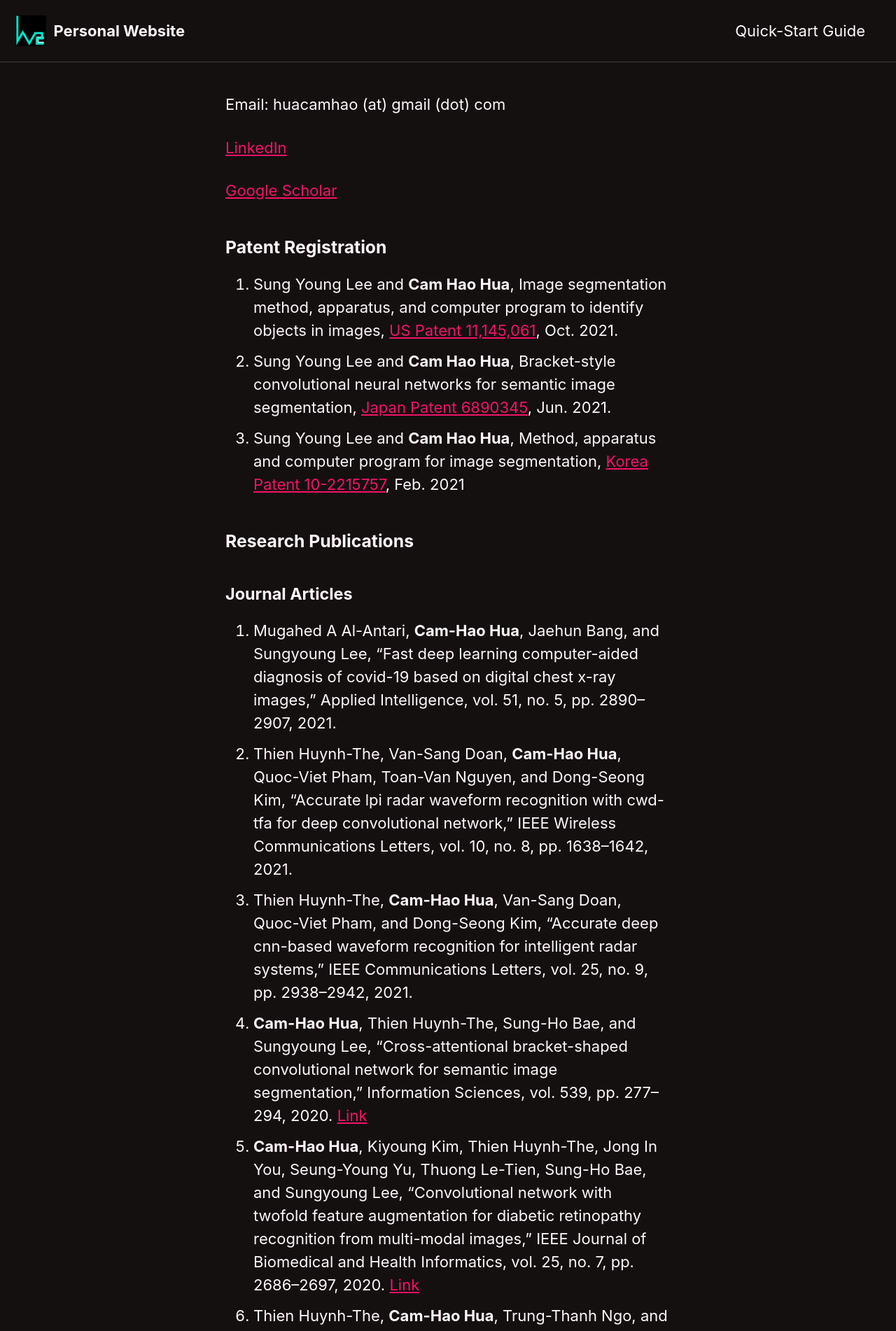
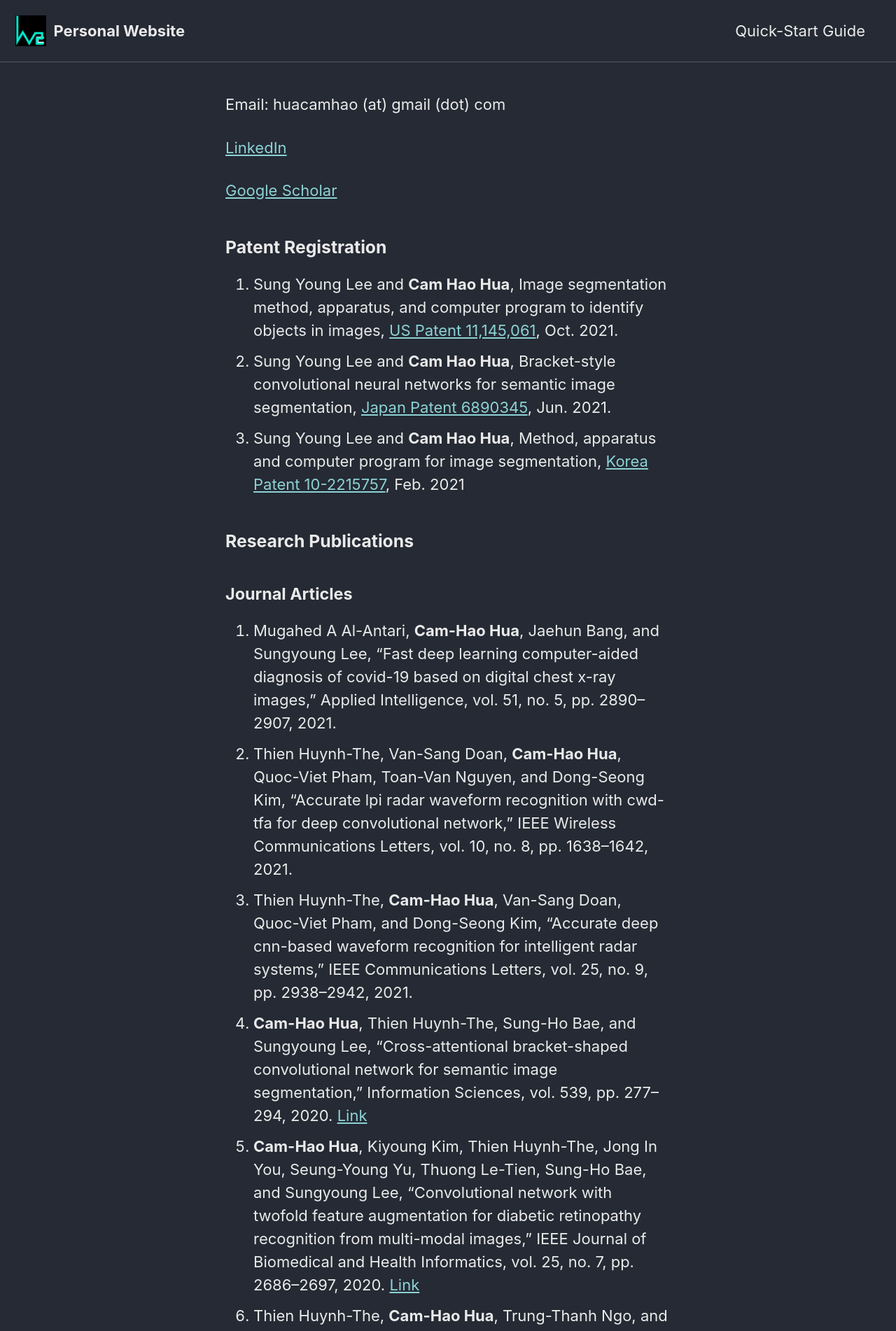
Before and after one commit to camhao168/camhao168.github.io, a Jekyll site: the page built from index.md, in a window 1280 px wide. Shown: the top 1902 px of the page at 70% size. Built offline with Jekyll 4.4.1, drawn with Linux system fonts in a browser that asks for light colours; cached includes are drawn as plain includes; our own code applies the rules of GitHub Pages for plain Markdown files; the list of posts is cut into pages by our own code.

Commit message:
Update _config.yml

```diff
--- a/_config.yml
+++ b/_config.yml
@@ -12,7 +12,7 @@
 
 # theme                  : "minimal-mistakes-jekyll"
 remote_theme           : "mmistakes/minimal-mistakes"
-minimal_mistakes_skin    : "neon" # "default", "air", "aqua", "contrast", "dark", "dirt", "neon", "mint", "plum", "sunrise"
+minimal_mistakes_skin    : "dark" # "default", "air", "aqua", "contrast", "dark", "dirt", "neon", "mint", "plum", "sunrise"
 
 # Site Settings
 locale                   : "en-US"
@@ -129,9 +129,6 @@ author:
     - label: "Instagram"
       icon: "fab fa-fw fa-instagram"
       # url: "https://instagram.com/"
-    - label: "LinkedIn"
-      icon: "fab fa-fw fa-linkedin"
-      url: "https://www.linkedin.com/in/cam-hao-hua-a3246ab2/"
 
 # Site Footer
 footer:
```
